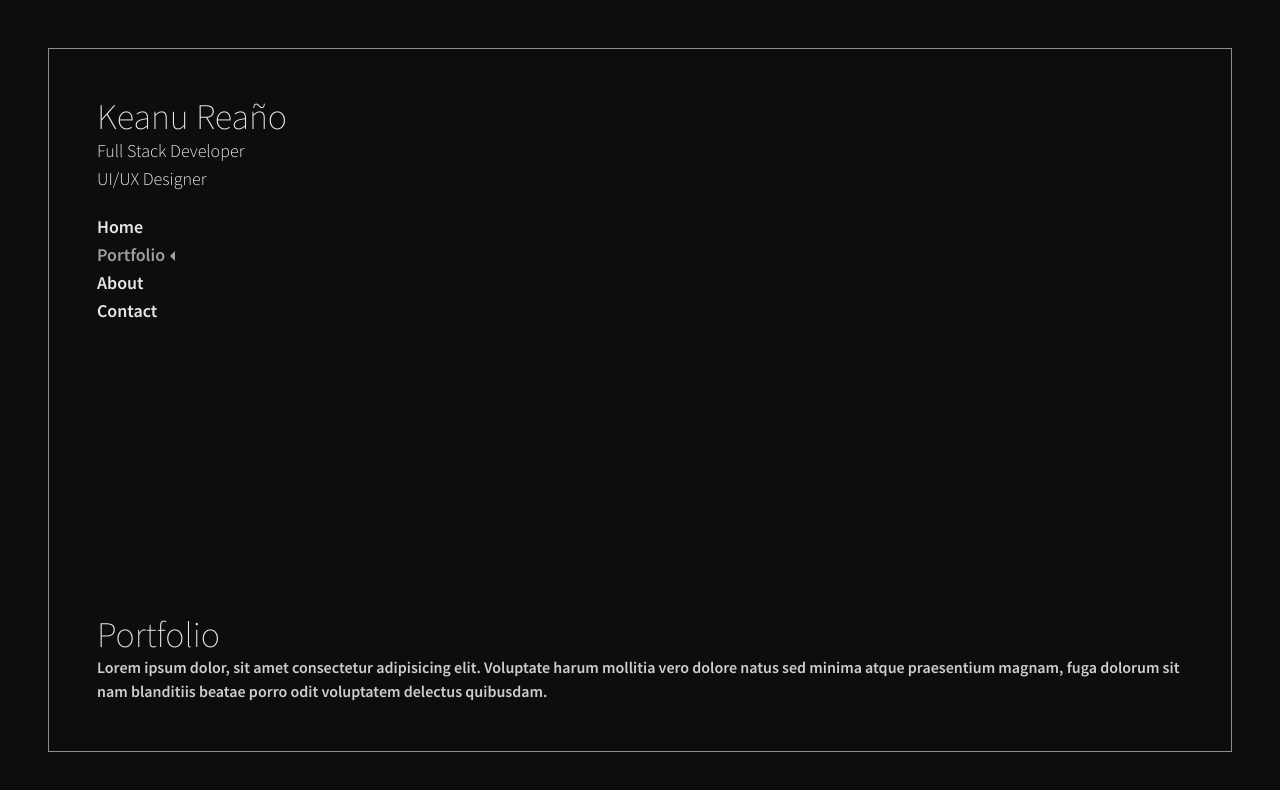
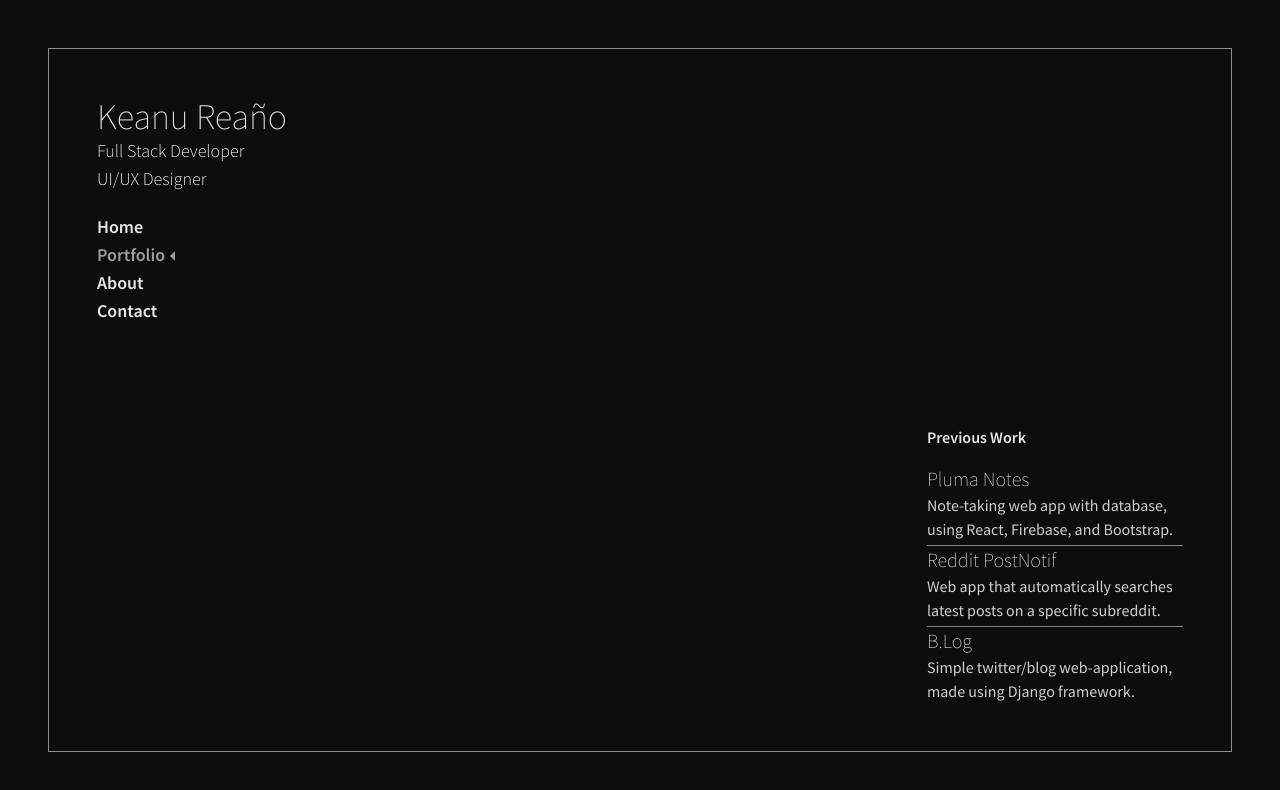
Before and after one commit to keanureano/firebase-portfolio, a React (Vite) app: page /portfolio in a window 1280 px wide. Shown: the top 790 px of the page. Built offline with nearby package versions, Linux system fonts and the light colour scheme.

Commit message:
add portfolio page and cms

```diff
--- /dev/null
+++ b/src/cms/projects.json
@@ -0,0 +1,17 @@
+[
+  {
+    "title": "Pluma Notes",
+    "description": "Note-taking web app with database, using React, Firebase, and Bootstrap.",
+    "url": "https://github.com/keanureano/pluma-notes"
+  },
+  {
+    "title": "Reddit PostNotif",
+    "description": "Web app that automatically searches latest posts on a specific subreddit.",
+    "url": "https://github.com/keanureano/reddit-postnotif"
+  },
+  {
+    "title": "B.Log",
+    "description": "Simple twitter/blog web-application, made using Django framework.",
+    "url": "https://github.com/keanureano/django-blogsite"
+  }
+]
--- a/src/index.css
+++ b/src/index.css
@@ -28,9 +28,6 @@
     @apply hover:translate-x-1;
   }
 
-  main a {
-    @apply hover:-translate-x-1;
-  }
 }
 
 a.active {
--- a/src/pages/Home.jsx
+++ b/src/pages/Home.jsx
@@ -12,7 +12,7 @@ export default function Home() {
         <p className="underline">Elegant design.</p>
       </div>
       <div>
-        <p>This pursuit of mine,</p>
+        <p>This pursuit of mine</p>
         <p>originates from the</p>
         <p>belief that there is</p>
         <p>huge untapped</p>
--- a/src/pages/Portfolio.jsx
+++ b/src/pages/Portfolio.jsx
@@ -1,13 +1,25 @@
+import projects from "../cms/projects.json";
+
 export default function Portfolio() {
   return (
     <div>
-      <h1>Portfolio</h1>
-      <p>
-        Lorem ipsum dolor, sit amet consectetur adipisicing elit. Voluptate
-        harum mollitia vero dolore natus sed minima atque praesentium magnam,
-        fuga dolorum sit nam blanditiis beatae porro odit voluptatem delectus
-        quibusdam.
-      </p>
+      <h2 className="mb-4 font-semibold">Previous Work</h2>
+      <Projects />
     </div>
   );
 }
+
+function Projects() {
+  return (
+    <div className="space-y-1 divide-y divide-white/50">
+      {projects.map((project) => (
+        <div className="project w-64">
+          <a href={project.url}>
+            <h1 className="text-xl">{project.title}</h1>
+            <p className="font-medium">{project.description}</p>
+          </a>
+        </div>
+      ))}
+    </div>
+  );
+}
```
